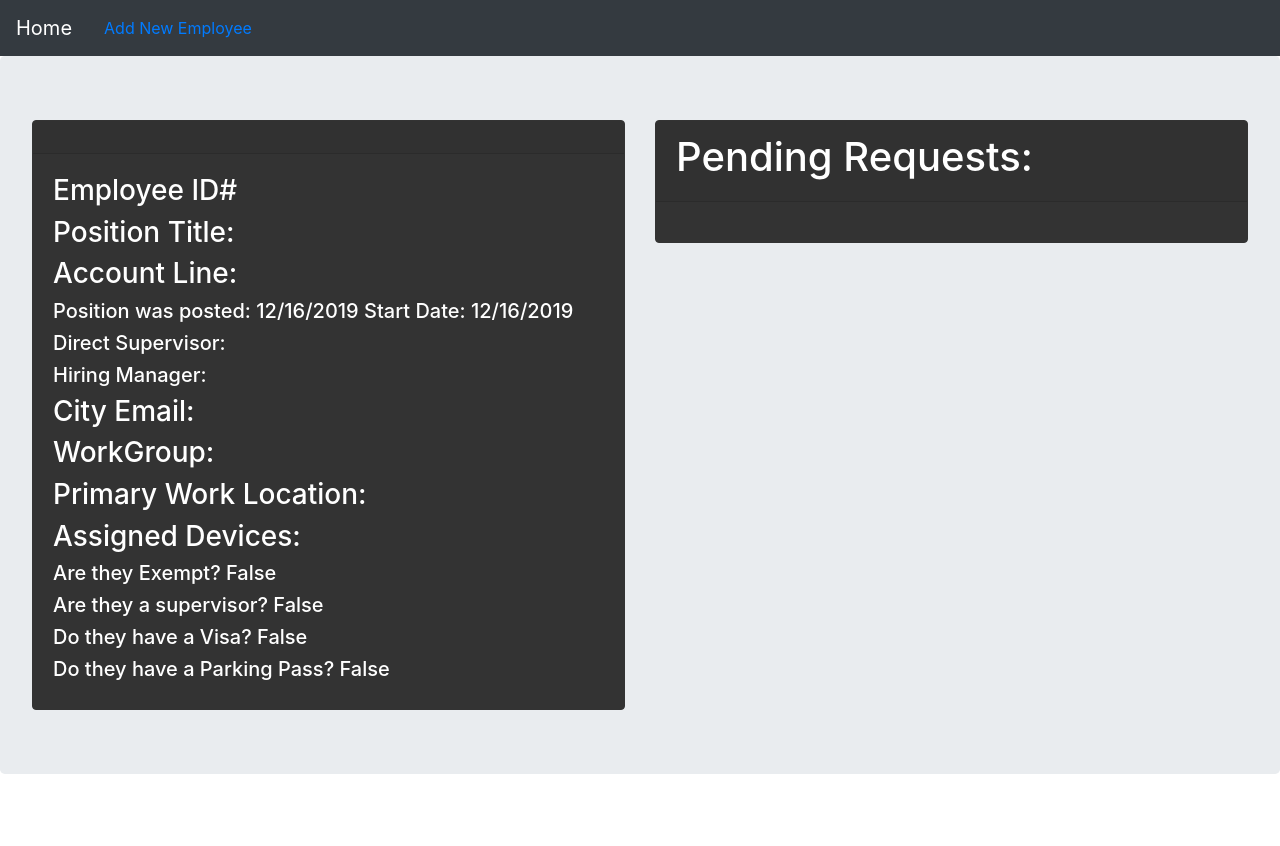
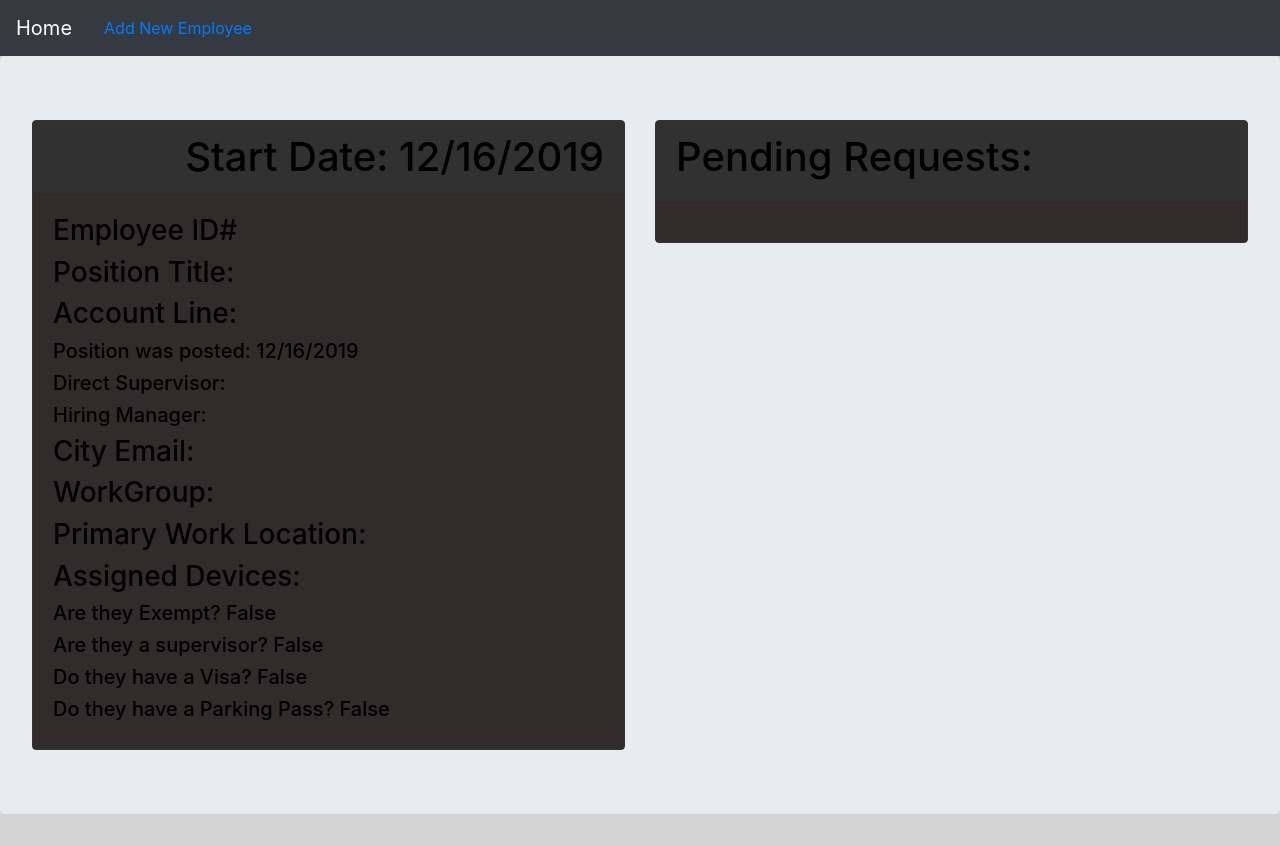
Before and after one commit to KentaroSmith/employee-checklist, a React (Create React App) app in the folder client/: page /employeeID/1 in a window 1280 px wide. Before the commit the page ends 806 px from the top, so only its background shows below. Built offline with nearby package versions, Linux system fonts and the light colour scheme; no server answers.

Commit message:
improved style to reduce eye strain. App is now beautiful on the inside AND outside.

```diff
--- a/client/src/App.js
+++ b/client/src/App.js
@@ -10,7 +10,7 @@ import { Navbar, NavItem, NavbarBrand, Nav, NavLink } from "reactstrap"
 class App extends Component {
   render() {
     return (
-      <div>
+      <div id="wrapper">
 {/*I removed the Container element, made everything too claustrophobic*/}
         <Navbar color="dark" dark expand="md">
           <NavbarBrand href="/">Home</NavbarBrand>
--- a/client/src/assets/css/style.css
+++ b/client/src/assets/css/style.css
@@ -1,3 +1,31 @@
-.radio{
-    margin-left: 20px;
+body{
+    background-color: rgba(177, 177, 177, 0.541) !important;
+    color: black;
 }
+.employeeData{
+    background-color: rgb(49, 43, 43);
+    color: black;
+}
+.employeeData a{
+    color: rgba(0, 81, 255, 0.678);
+}
+.card-body{
+    background-color: rgb(49, 43, 43);
+    color: black;
+}
+.card-header{
+    color: black;
+}
+.card-body a{
+    color: rgba(0, 81, 255, 0.678);
+}
+.form-control{
+    background-color: rgba(255, 255, 255, 0.664) !important;
+}
+#checklistBanner{
+    background-color: rgba(51,51,51);
+}
+#start{
+    float: right;
+}
+/* this is just to test applying styles to all of the pages. Color scheme will change*/
--- a/client/src/components/viewAll.js
+++ b/client/src/components/viewAll.js
@@ -4,7 +4,7 @@ import Moment from "react-moment";
 const ViewAll = ({name,position,email,id, workgroup, location, startDate,_id}) => {
     return (
 
-            <tbody>
+            <tbody class="employeeData">
                 <tr>
                     <th scope="row"><a href={"/employeeID/"+_id}> {id} </a></th>
                     <td> {name} </td>
--- a/client/src/components/viewOne.js
+++ b/client/src/components/viewOne.js
@@ -39,12 +39,12 @@ const ViewAll = ({
                         <Row>
                             <Col>
                             <Card inverse style={{ backgroundColor: '#333', borderColor: '#333' }}>
-                            <CardHeader><h1>{name}</h1></CardHeader>
+                            <CardHeader><h1>{name} <div id="start">Start Date: <Moment format="MM/DD/YYYY" >{startDate}</Moment></div></h1></CardHeader>
                             <CardBody>
                     <h3>Employee ID# {id} </h3>
                     <h3>Position Title: {position} </h3>
                     <h3>Account Line: {accountLine}</h3>
-                    <h5>Position was posted: <Moment format="MM/DD/YYYY">{positionPosted}</Moment>  Start Date: <Moment format="MM/DD/YYYY">{startDate}</Moment></h5>
+                    <h5>Position was posted: <Moment format="MM/DD/YYYY">{positionPosted}</Moment></h5>
                     <h5>Direct Supervisor: {supervisorName} </h5>
                     <h5>Hiring Manager: {hiringManager} </h5>
                     <h3>City Email: <a href={"mailto:"+email}> {email} </a></h3>
--- a/client/src/pages/add.js
+++ b/client/src/pages/add.js
@@ -70,7 +70,7 @@ const checkboxesStyle = {
         return (
             <div id="add">
                 <Jumbotron>
-                    <Card inverse color="primary">
+                    <Card inverse id="checklistBanner">
                         <CardHeader><h1>New Hire Checklist</h1></CardHeader>
                     </Card>
 
```
